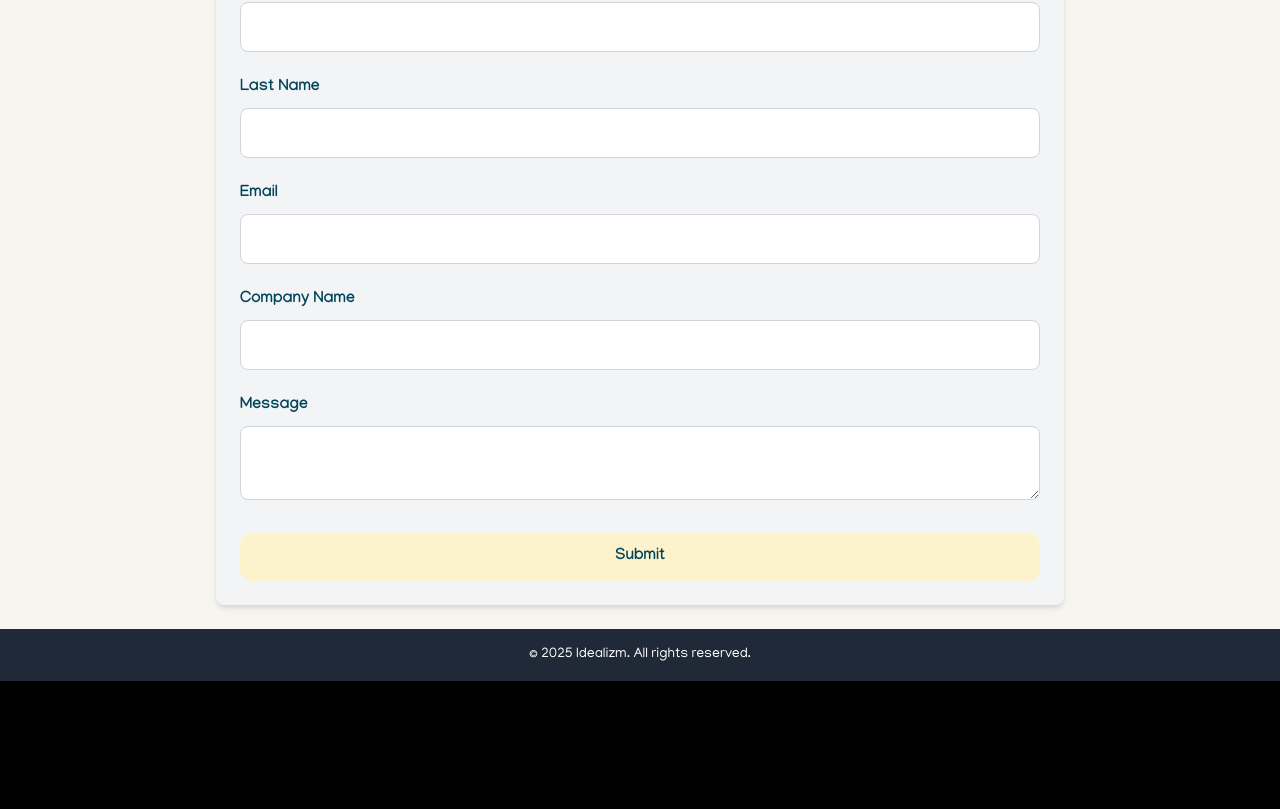
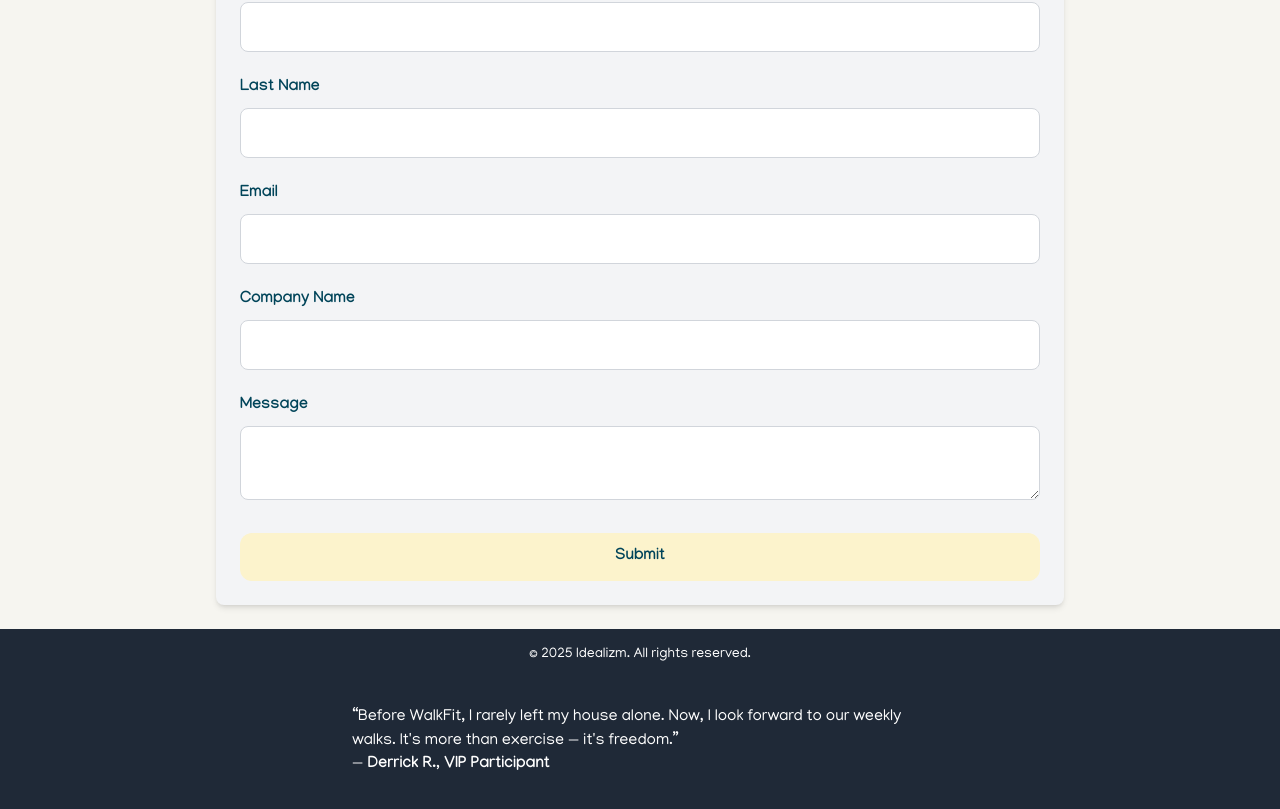
Before and after one commit to ataricco/idealizm-website, a Next.js app: page /contact in a window 1280 px wide. Shown: the part 650-1459 px from the top of the page. Before the commit the page ends 1331 px from the top, so only its background shows below. Built offline with nearby package versions, Linux system fonts and the light colour scheme.

Commit message:
carousel added to footer

```diff
--- a/package.json
+++ b/package.json
@@ -16,7 +16,8 @@
     "lucide-react": "^0.501.0",
     "next": "^15.3.0",
     "react": "^19.0.0",
-    "react-dom": "^19.0.0"
+    "react-dom": "^19.0.0",
+    "react-multi-carousel": "^2.8.6"
   },
   "devDependencies": {
     "@eslint/eslintrc": "^3",
--- /dev/null
+++ b/src/Hooks/useDeviceType.tsx
@@ -0,0 +1,19 @@
+"use client";
+import { useEffect, useState } from "react";
+
+export function useDeviceType() {
+  const [deviceType, setDeviceType] = useState<"mobile" | "desktop">("desktop");
+
+  useEffect(() => {
+    const checkDevice = () => {
+      setDeviceType(window.innerWidth < 768 ? "mobile" : "desktop");
+    };
+
+    checkDevice();
+    window.addEventListener("resize", checkDevice);
+
+    return () => window.removeEventListener("resize", checkDevice);
+  }, []);
+
+  return deviceType;
+}
--- a/src/app/globals.css
+++ b/src/app/globals.css
@@ -10,7 +10,7 @@
 
 @media (prefers-color-scheme: dark) {
   :root {
-    --background: #f8fafc;
+    --background: #1f2937;
     --foreground: #ffffff;
   }
 }
@@ -23,7 +23,7 @@ body {
 }
 
 /* the below hides the scroll bar while keeping scroll functionality */
-*{
+* {
   -ms-overflow-style: none;
 }
 ::-webkit-scrollbar {
--- a/src/app/layout.tsx
+++ b/src/app/layout.tsx
@@ -1,6 +1,6 @@
 import type { Metadata } from "next";
 import StickyNavbar from "@/components/stickyNavbar";
-import Footer from "@/components/footer";
+import FooterWrapper from "@/components/footerWrapper";
 import { LandingPageProvider } from "@/contexts/LandingPageContext";
 import "./globals.css";
 
@@ -20,7 +20,7 @@ export default function RootLayout({
         <LandingPageProvider>
           <StickyNavbar />
           {children}
-          <Footer />
+          <FooterWrapper />
         </LandingPageProvider>
       </body>
     </html>
--- a/src/components/footer.tsx
+++ b/src/components/footer.tsx
@@ -1,9 +1,28 @@
-"use client";
 import React from "react";
 import { useLandingPageFinal } from "@/contexts/LandingPageContext";
+import Carousel from "react-multi-carousel";
+import "react-multi-carousel/lib/styles.css";
 
-export default function Footer() {
+export default function Footer({ deviceType }: { deviceType: string }) {
   const { final } = useLandingPageFinal();
+
+  const responsive = {
+    desktop: {
+      breakpoint: { max: 3000, min: 1024 },
+      items: 1,
+      slidesToSlide: 1, // optional, default to 1.
+    },
+    tablet: {
+      breakpoint: { max: 1024, min: 464 },
+      items: 1,
+      slidesToSlide: 1, // optional, default to 1.
+    },
+    mobile: {
+      breakpoint: { max: 464, min: 0 },
+      items: 1,
+      slidesToSlide: 1, // optional, default to 1.
+    },
+  };
 
   return (
     final && (
@@ -12,6 +31,56 @@ export default function Footer() {
           <p className="text-sm">
             &copy; {new Date().getFullYear()} Idealizm. All rights reserved.
           </p>
+          <Carousel
+            swipeable={true}
+            draggable={true}
+            responsive={responsive}
+            ssr={true} // means to render carousel on server-side.
+            infinite={true}
+            autoPlay={deviceType !== "mobile" ? true : false}
+            autoPlaySpeed={5000}
+            keyBoardControl={true}
+            customTransition="all .5"
+            transitionDuration={500}
+            containerClass="carousel-container"
+            removeArrowOnDeviceType={["tablet", "mobile", "desktop"]}
+            deviceType={deviceType}
+            itemClass="carousel-item-padding-80-px text-left"
+            className="max-w-xl mx-auto pt-10 pb-5"
+          >
+            <div>
+              <h1>
+                “Walking with WalkFit has changed the way I experience my city.
+                I feel safe, supported, and part of a wonderful community that
+                truly sees me.”
+              </h1>
+              <p className="font-bold">— Lena M., Worcester Resident</p>
+            </div>
+            <div>
+              <h1>
+                “Before WalkFit, I rarely left my house alone. Now, I look
+                forward to our weekly walks. It&apos;s more than exercise —
+                it&apos;s freedom.”
+              </h1>
+              <p className="font-bold">— Derrick R., VIP Participant</p>
+            </div>
+            <div>
+              <h1>
+                “The first time I walked blindfolded, I realized how much I take
+                sight for granted. Volunteering with WalkFit opened my eyes in a
+                completely different way.”
+              </h1>
+              <p className="font-bold">— Jordan S., Volunteer Guide</p>
+            </div>
+            <div>
+              <h1>
+                “Guiding someone for the first time was a little nerve-wracking,
+                but the training and the people made me feel comfortable
+                quickly. I&apos;ve made friendships I&apos;ll never forget.”
+              </h1>
+              <p className="font-bold">— Priya T., Volunteer</p>
+            </div>
+          </Carousel>
         </div>
       </footer>
     )
--- /dev/null
+++ b/src/components/footerWrapper.tsx
@@ -0,0 +1,10 @@
+// src/components/FooterWrapper.tsx
+"use client";
+
+import { useDeviceType } from "@/Hooks/useDeviceType";
+import Footer from "./footer";
+
+export default function FooterWrapper() {
+  const deviceType = useDeviceType();
+  return <Footer deviceType={deviceType} />;
+}
```
Also changed, not shown: 1 other file (tests, documents, lock files or other folders).
